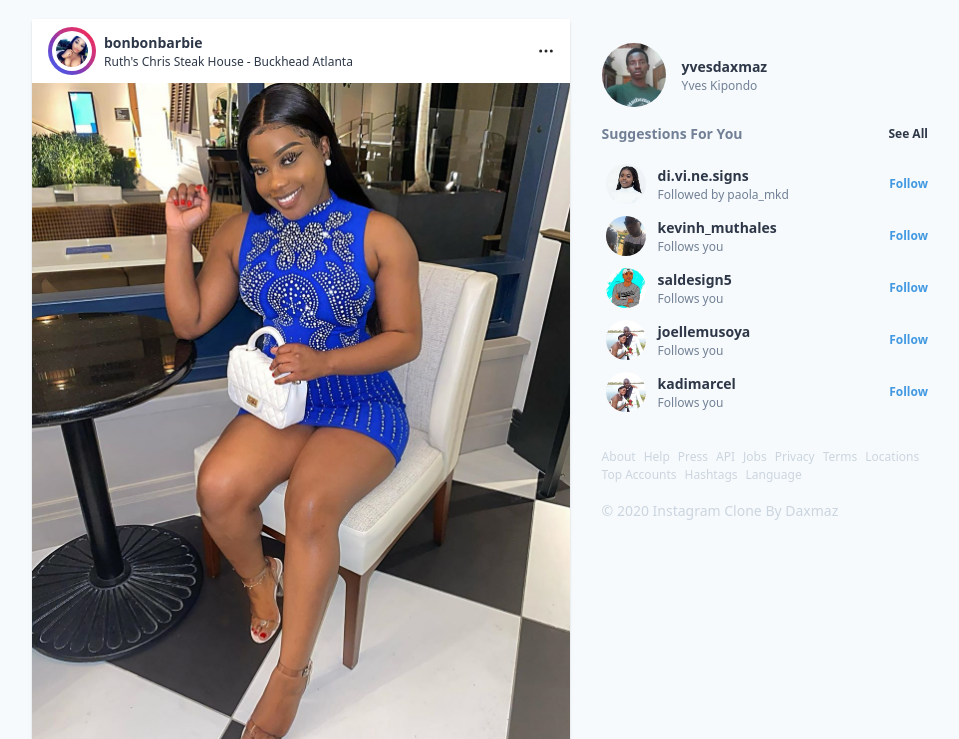
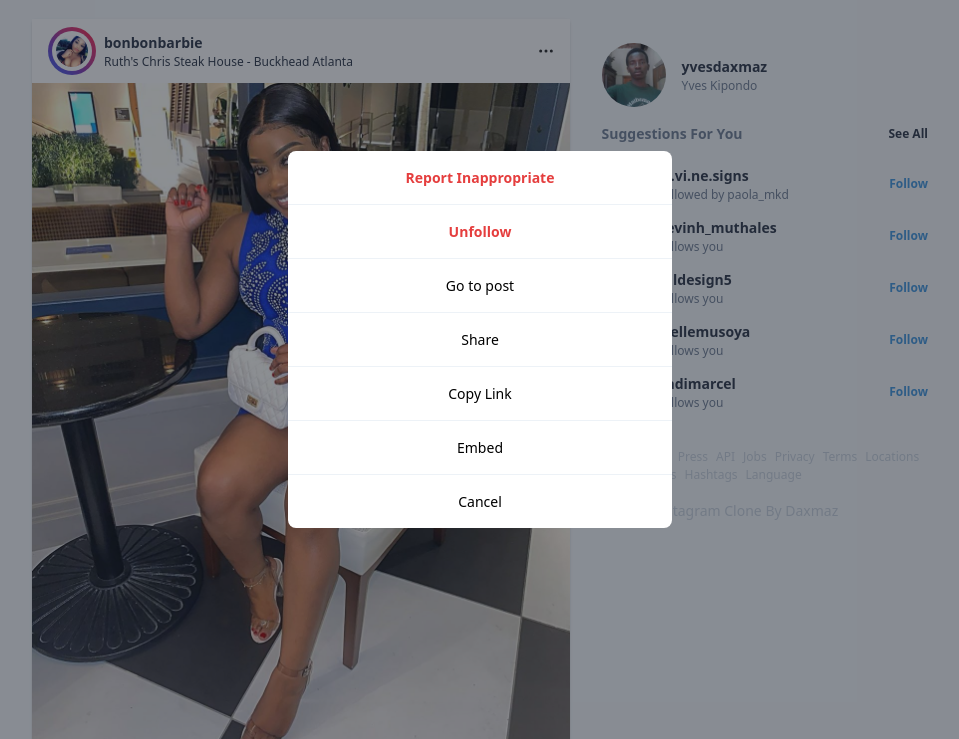
Before and after one commit to yvesdaxmaz/instagram-challenge, a website: page index.html in a window 1280 px wide. Shown: the part 61-800 px from the top of the page, without its empty margins (160-1119 px from the left). Drawn offline with nearby package versions, Linux system fonts and the light colour scheme; files that its build step writes are made by us from their sources.

Commit message:
add modal optionsw

```diff
--- a/index.html
+++ b/index.html
@@ -496,5 +496,38 @@
             </div>
         </div>
     </div>
+    </div>
+
+
+    <!-- start modal -->
+    <div class="fixed top-0 left-0 h-full w-full flex justify-center items-center bg-gray-900 bg-opacity-50 overflow-y-hidden">
+        <div class="bg-white w-full max-w-sm rounded-lg text-sm text-center">
+            <ul>
+                <li class="py-4 border-b border-gray-200">
+                    <a href="#" class="text-red-600 font-bold">Report Inappropriate</a>
+                </li>
+                <li class="py-4 border-b border-gray-200">
+                    <a href="#" class="text-red-600 font-bold">Unfollow</a>
+                </li>
+                <li class="py-4 border-b border-gray-200">
+                    <a href="#" class="">Go to post</a>
+                </li>
+                <li class="py-4 border-b border-gray-200">
+                    <a href="#" class="">Share</a>
+                </li>
+                <li class="py-4 border-b border-gray-200">
+                    <a href="#" class="">Copy Link</a>
+                </li>
+                <li class="py-4 border-b border-gray-200">
+                    <a href="#" class="">Embed</a>
+                </li>
+                <li class="py-4">
+                    <a href="#" class="">Cancel</a>
+                </li>
+            </ul>
+        </div>
+
+    </div>
+    <!-- end modal -->
   </body>
 </html>
```
